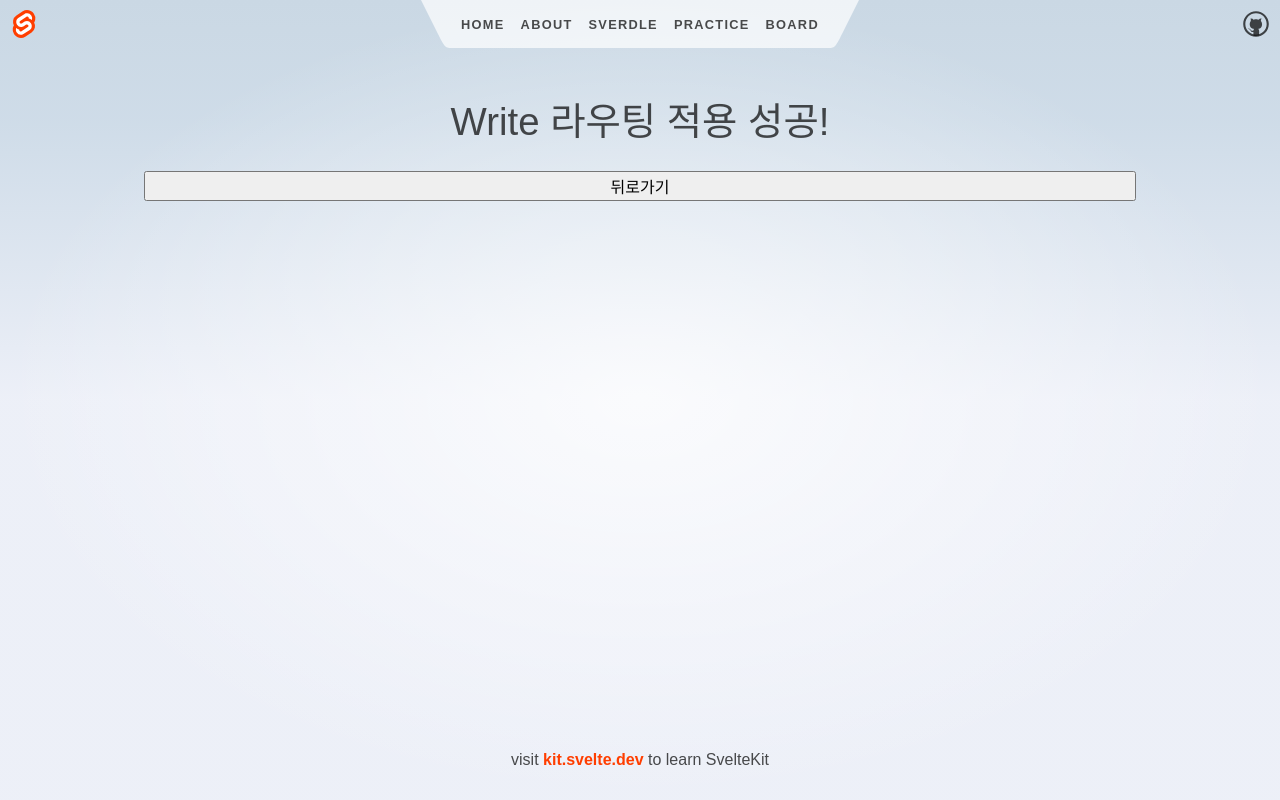
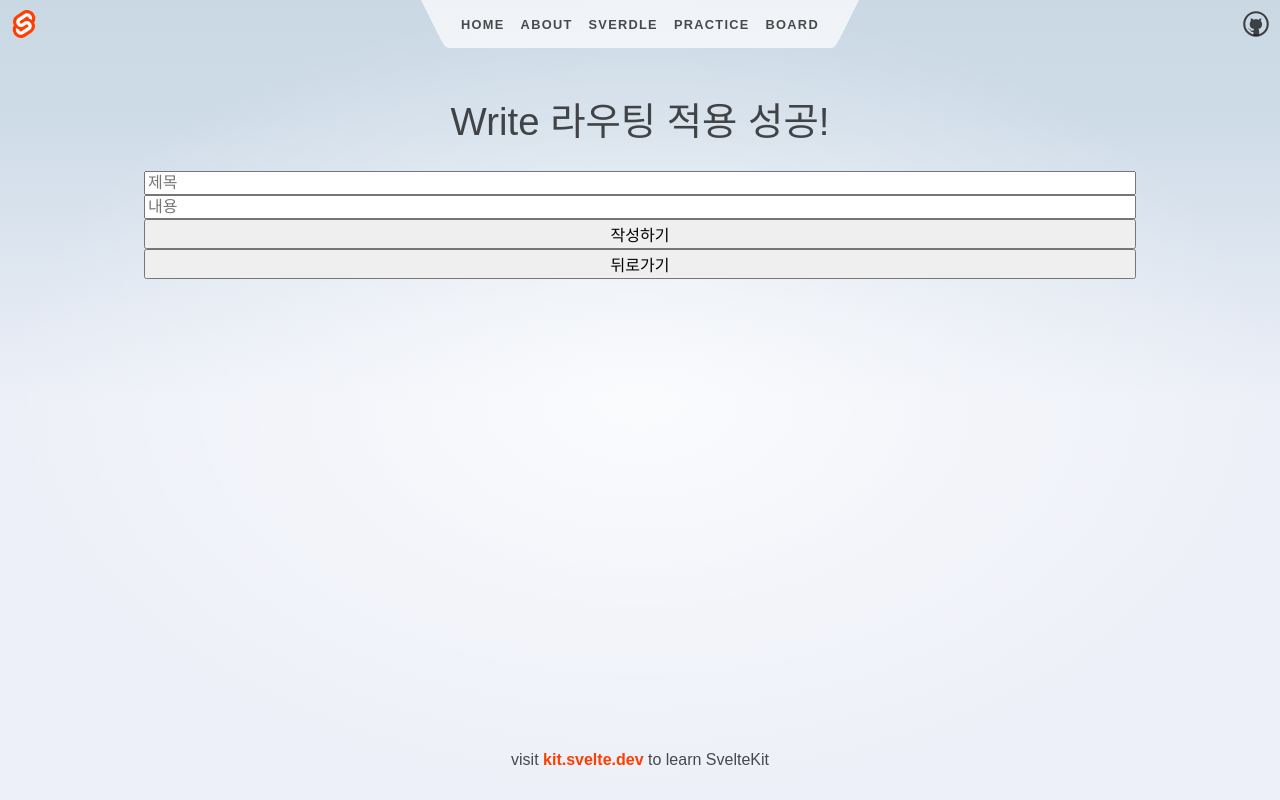
Before and after one commit to okorion/Svelte_Project, a SvelteKit app: page /board/write in a window 1280 px wide. Built offline with nearby package versions, Linux system fonts and the light colour scheme.

Commit message:
23.09.09 Add title, content 추가

```diff
--- a/src/routes/board/write/+page.svelte
+++ b/src/routes/board/write/+page.svelte
@@ -5,6 +5,9 @@
 </script>
 
 <h1>Write 라우팅 적용 성공!</h1>
+<input type="title" placeholder="제목">
+<input type="content" name="" id="" placeholder="내용">
+<button>작성하기</button>
 
 <button on:click={back}>뒤로가기</button>
 
```
